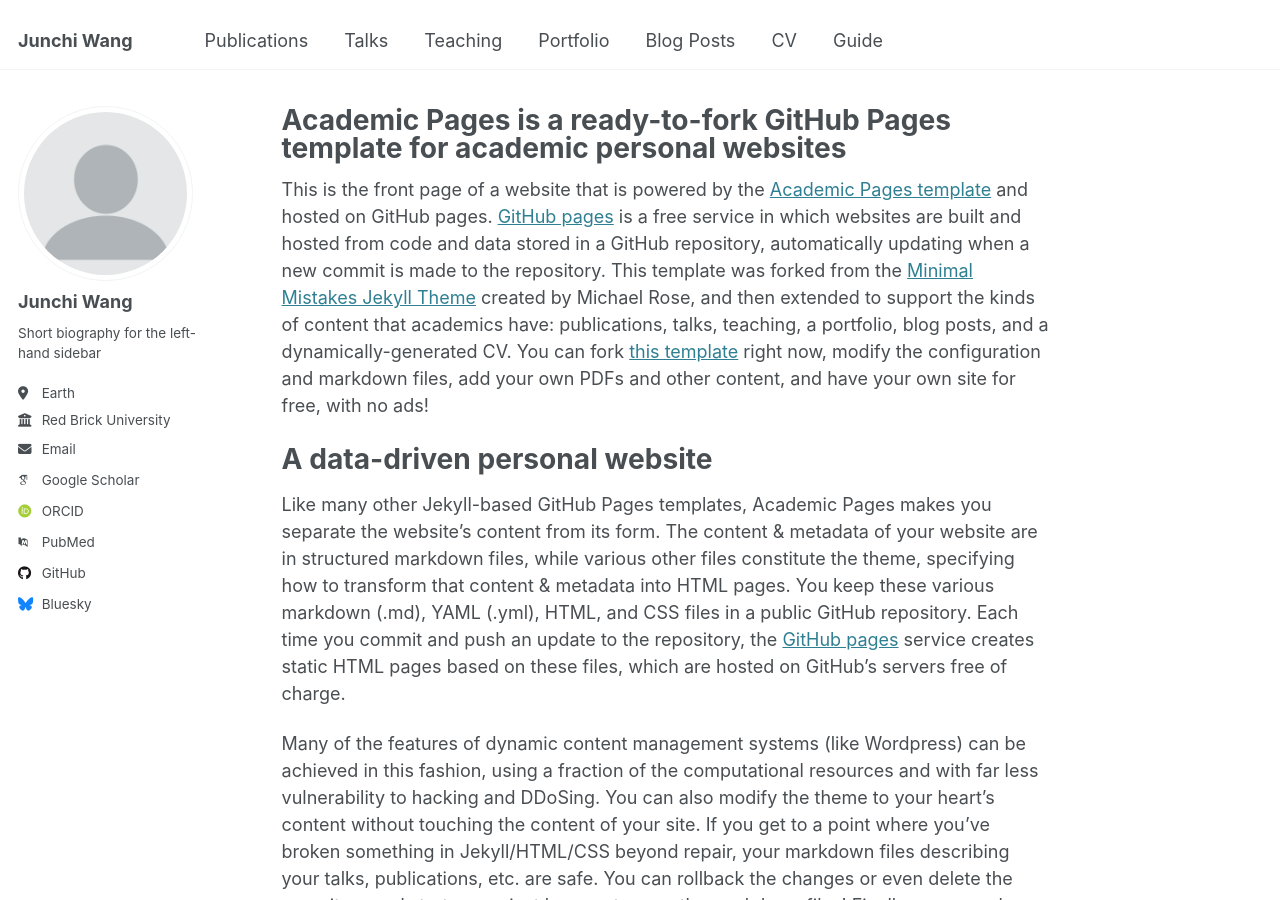
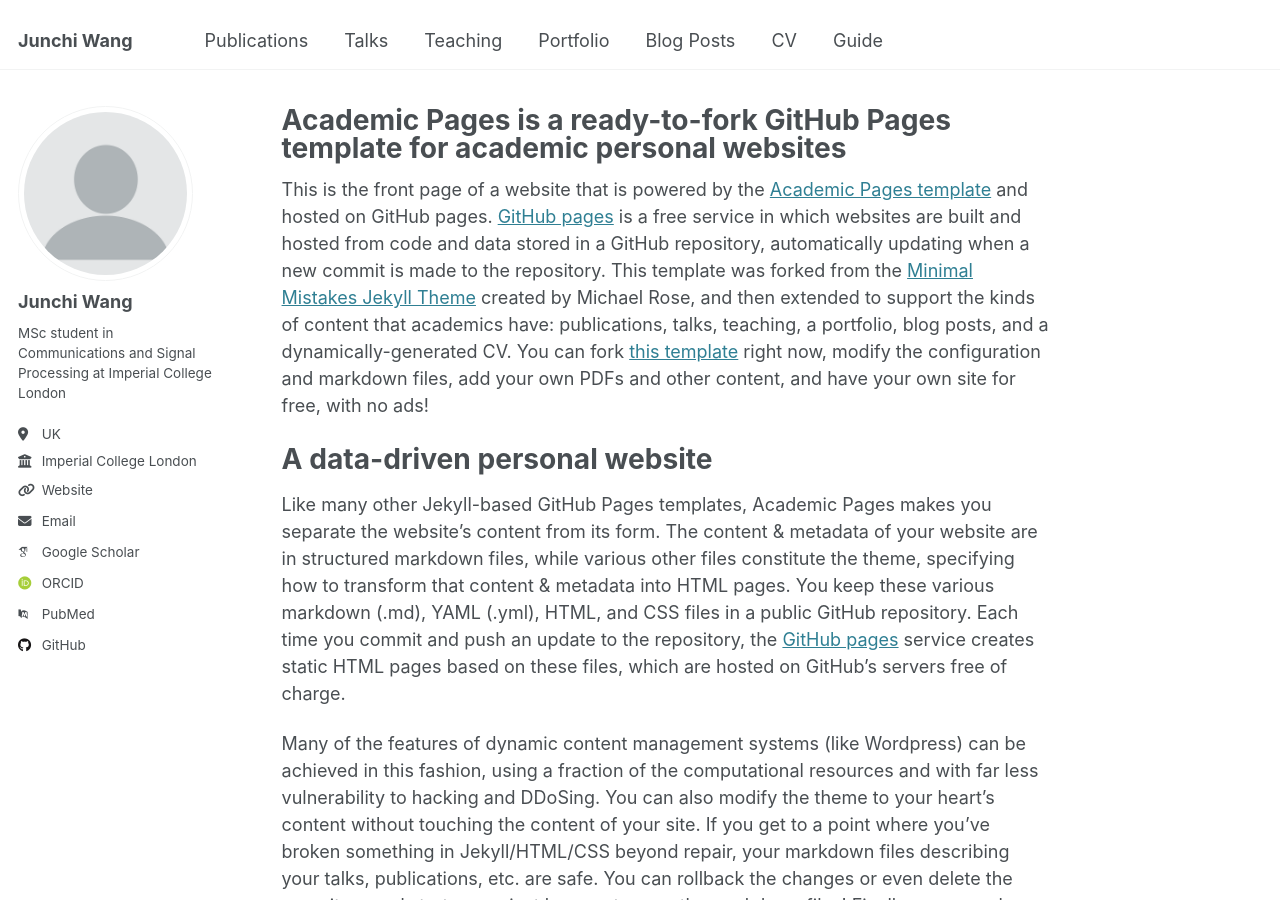
Before and after one commit to wjc1207/Junchi.github.io, a Jekyll site: the page built from _pages/about.md, in a window 1280 px wide and 900 px high. Built offline with Jekyll 4.4.1, drawn with Linux system fonts in a browser that asks for light colours; some web fonts are replaced.

Commit message:
Update _config.yml

```diff
--- a/_config.yml
+++ b/_config.yml
@@ -25,11 +25,11 @@ author:
   avatar           : "profile.png"
   name             : "Junchi Wang"
   pronouns         : # example: "He/His"
-  bio              : "Short biography for the left-hand sidebar"
-  location         : "Earth"
-  employer         : "Red Brick University"
-  uri              : # URL
-  email            : "none@example.org"
+  bio              : "MSc student in Communications and Signal Processing at Imperial College London"
+  location         : "UK"
+  employer         : "Imperial College London"
+  uri              : "https://www.imperial.ac.uk/"
+  email            : "jw3724@ic.ac.uk"
 
   # Academic websites
   arxiv            : # URL - Update with the correct link to your profile
@@ -50,7 +50,7 @@ author:
   stackoverflow    : # User number or user number and name (i.e., use "1" or "1/jeff-atwood")
 
   # Social media
-  bluesky          : "bsky.app" # Replace this with you Bluesky username
+  bluesky          : # Replace this with you Bluesky username
   facebook         : # Username
   flickr           : # Username
   foursquare       : # Username
```
